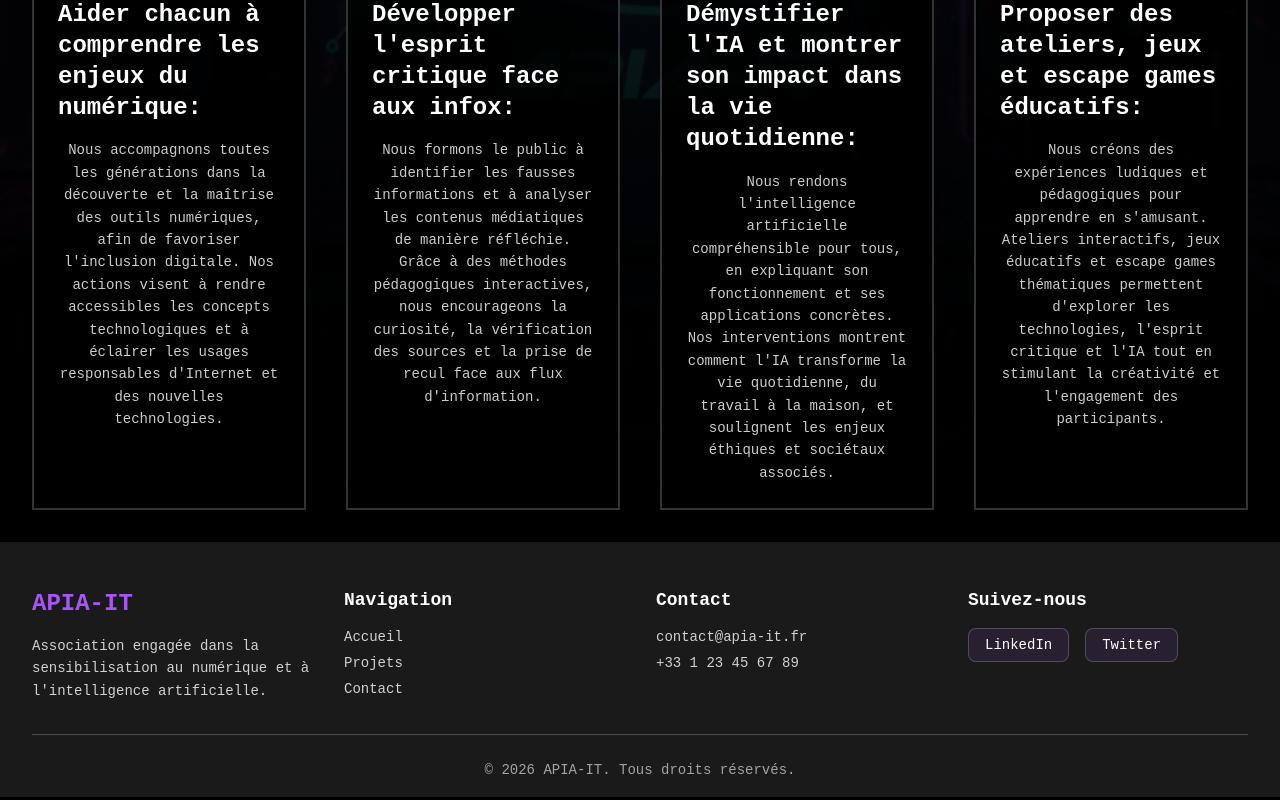
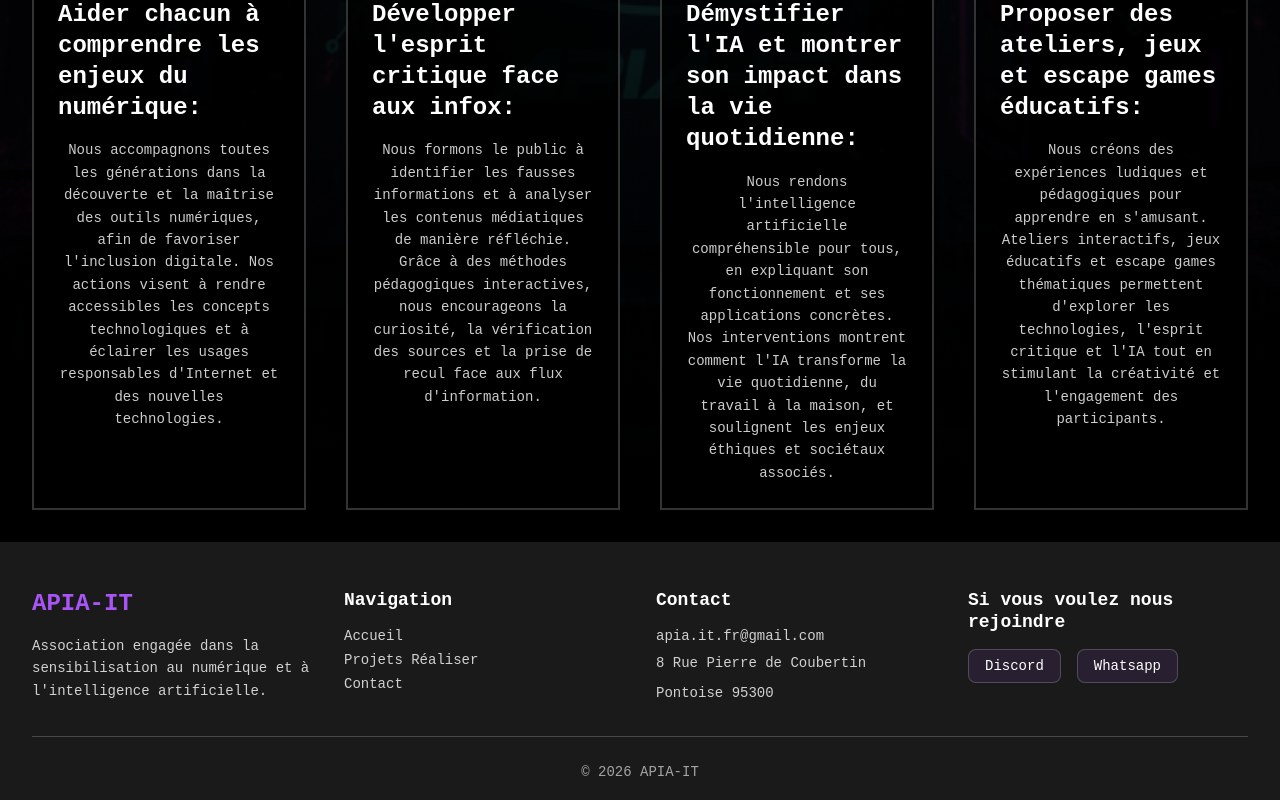
Before and after one commit to Adele-code377/apia-it-website, a React (Create React App) app: page / in a window 1280 px wide. Shown: the part 1580-2380 px from the top of the page. Built offline with nearby package versions, Linux system fonts and the light colour scheme.

Commit message:
mise a jours du footer

```diff
--- a/src/components/Footer/Footer.css
+++ b/src/components/Footer/Footer.css
@@ -51,6 +51,8 @@
   color: var(--text-secondary);
   font-size: var(--font-sm);
   transition: color var(--transition-base);
+  display: block;
+  width: fit-content;
 }
 
 .footer__link:hover {
@@ -100,4 +102,7 @@
     grid-template-columns: 1fr;
     text-align: center;
   }
+  .footer__link {
+    margin: 0 auto; /* Pour garder le lien cliquable centré */
+  }
 }
--- a/src/components/Footer/Footer.jsx
+++ b/src/components/Footer/Footer.jsx
@@ -27,7 +27,7 @@ export const Footer = () => {
             </li>
             <li>
               <Link to="/projets" className="footer__link">
-                Projets
+                Projets Réaliser
               </Link>
             </li>
             <li>
@@ -50,34 +50,37 @@ export const Footer = () => {
               </a>
             </li>
             <li>
-              <a
-                href={`tel:${ASSOCIATION_INFO.phone}`}
-                className="footer__link"
-              >
-                {ASSOCIATION_INFO.phone}
-              </a>
+              <p className="footer__description">
+                {ASSOCIATION_INFO.address.street}
+              </p>
+            </li>
+            <li>
+              <p className="footer__description">
+                {ASSOCIATION_INFO.address.city}{" "}
+                {ASSOCIATION_INFO.address.zipCode}
+              </p>
             </li>
           </ul>
         </div>
 
         <div className="footer__section">
-          <h4 className="footer__subtitle">Suivez-nous</h4>
+          <h4 className="footer__subtitle">Si vous voulez nous rejoindre</h4>
           <div className="footer__socials">
             <a
-              href={SOCIAL_LINKS.linkedin}
+              href={SOCIAL_LINKS.discord}
               target="_blank"
               rel="noopener noreferrer"
               className="footer__social-link"
             >
-              LinkedIn
+              Discord
             </a>
             <a
-              href={SOCIAL_LINKS.twitter}
+              href={SOCIAL_LINKS.whatsapp}
               target="_blank"
               rel="noopener noreferrer"
               className="footer__social-link"
             >
-              Twitter
+              Whatsapp
             </a>
           </div>
         </div>
@@ -85,7 +88,7 @@ export const Footer = () => {
 
       <div className="footer__bottom">
         <p className="footer__copyright">
-          © {currentYear} {ASSOCIATION_INFO.name}. Tous droits réservés.
+          © {currentYear} {ASSOCIATION_INFO.name}
         </p>
       </div>
     </footer>
--- a/src/pages/ContactPage/ContactPage.jsx
+++ b/src/pages/ContactPage/ContactPage.jsx
@@ -18,19 +18,19 @@ const TEAM_MEMBERS = [
     name: "Wijdane Chaigneau",
     image: WijdaneImage,
     role: "Presidente",
-    linkedin: "https://linkedin.com/in/...",
+    linkedin: "https://linkedin.com/in/wijdane-chaigneau-a3753b29b/",
   },
   {
     name: "Adele Privat",
     image: AdeleImage,
     role: "Vice-presidente",
-    linkedin: "https://linkedin.com/in/...",
+    linkedin: "https://linkedin.com/in/adele-privat/",
   },
   {
     name: "Cassie Marteau",
     image: CassieImage,
     role: "Responsable projet",
-    linkedin: "https://linkedin.com/in/...",
+    linkedin: "https://linkedin.com/in/cassie-marteau-734335305/",
   },
   {
     name: "Lucie Crest",
@@ -42,19 +42,19 @@ const TEAM_MEMBERS = [
     name: "Tristan Janet",
     image: TristanImage,
     role: "Tresorier",
-    linkedin: "https://linkedin.com/in/...",
+    linkedin: "https://linkedin.com/in/tristan-janet-0453bb396/",
   },
   {
     name: "Sarah Delbos",
     image: SarahImage,
     role: "Responsable communication",
-    linkedin: "https://linkedin.com/in/...",
+    linkedin: "https://linkedin.com/in/sarah-delbos-b04829399/",
   },
   {
     name: "Valentina Bardelang",
     image: ValentinaImage,
     role: "Vice responsable communication",
-    linkedin: "https://linkedin.com/in/...",
+    linkedin: "https://linkedin.com/in/valentina-bardelang-3b004a399/",
   },
 ];
 
--- a/src/utils/constants.js
+++ b/src/utils/constants.js
@@ -4,12 +4,11 @@
 export const ASSOCIATION_INFO = {
   name: "APIA-IT",
   fullName: "Association pour l'Information et l'Intelligence Artificielle",
-  email: "contact@apia-it.fr",
-  phone: "+33 1 23 45 67 89",
+  email: "apia.it.fr@gmail.com",
   address: {
-    street: "123 Rue de l'Innovation",
-    city: "Paris",
-    zipCode: "75001",
+    street: "8 Rue Pierre de Coubertin",
+    city: "Pontoise",
+    zipCode: "95300",
     country: "France",
   },
 };
@@ -45,6 +44,6 @@ export const MISSIONS = [
 // Réseaux sociaux
 export const SOCIAL_LINKS = {
   linkedin: "https://linkedin.com/company/apia-it",
-  twitter: "https://twitter.com/apia_it",
-  facebook: "https://facebook.com/apia.it",
+  whatsapp: "https://chat.whatsapp.com/H2IK334mkJT3m3o85Vyi0q",
+  discord: "https://discord.gg/aPjEeJrC2",
 };
```
